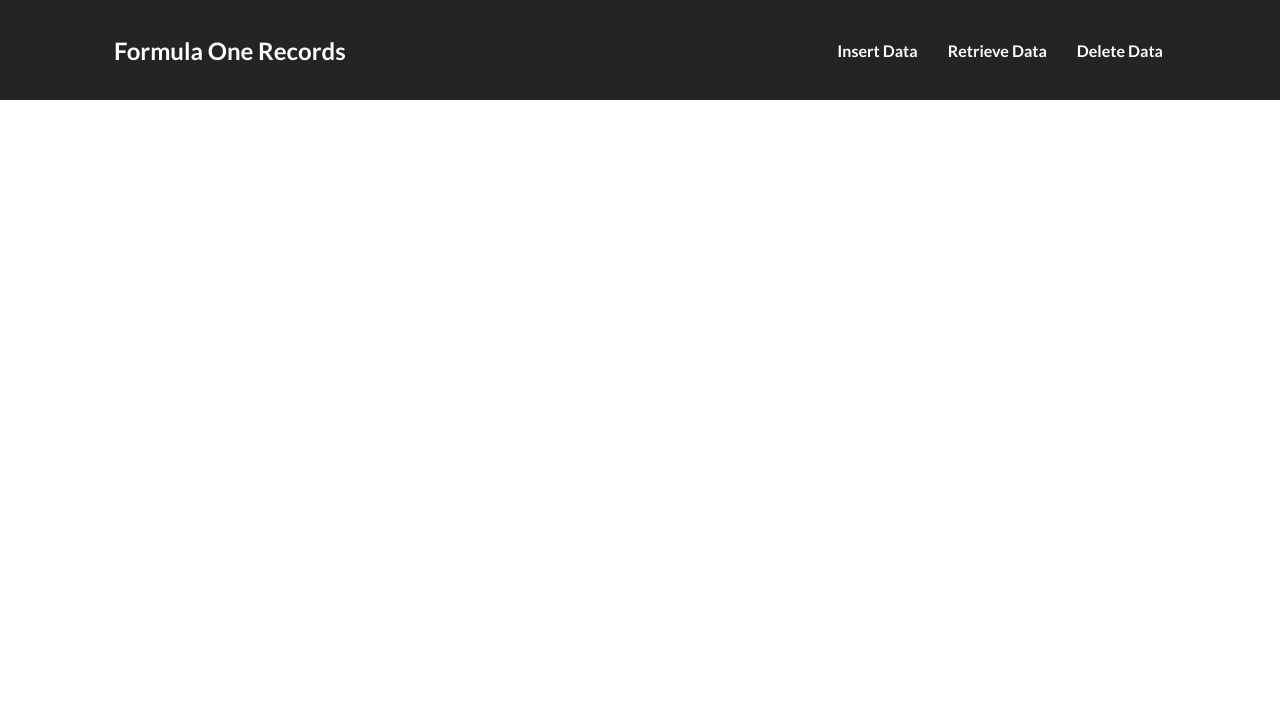
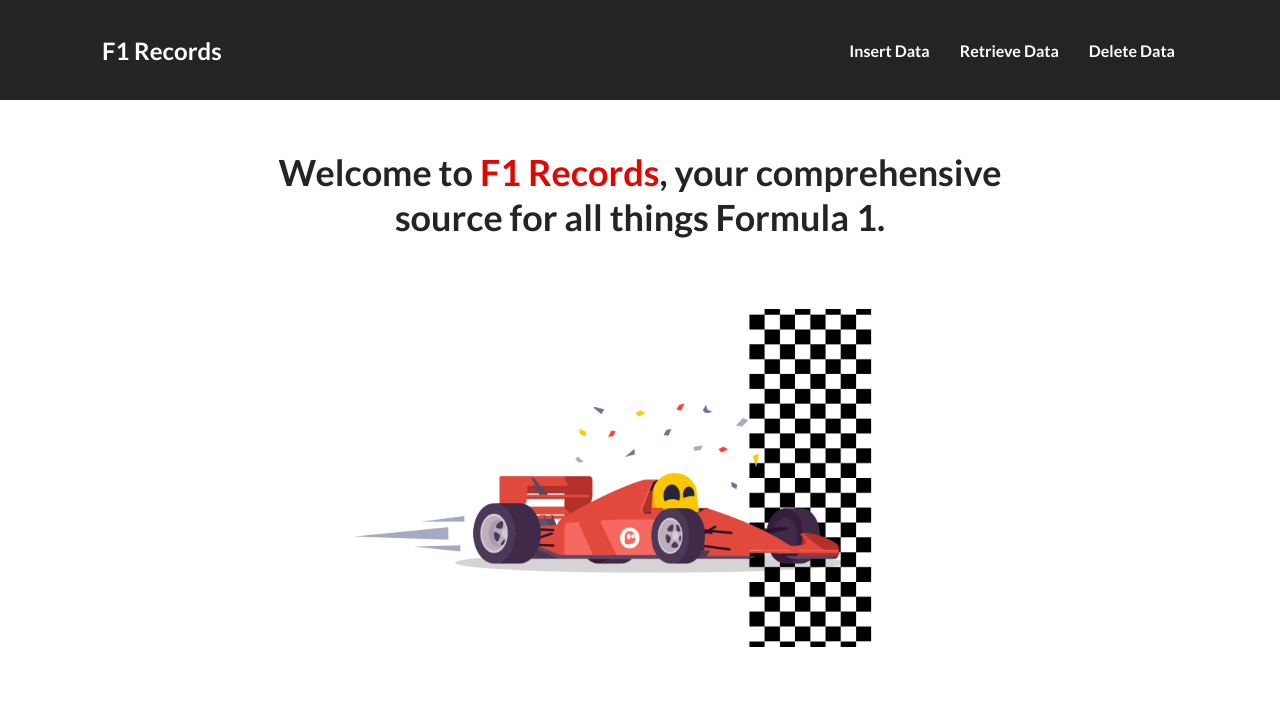
Before and after one commit to niko-vahlas/GrandPrixPulse, a plain HTML site: page index.html in a window 1280 px wide. Drawn offline with Linux system fonts and the light colour scheme.

Commit message:
finished home page

```diff
--- a/index.html
+++ b/index.html
@@ -15,7 +15,7 @@
     <section id="about-us">
       <nav id="navbar">
         <div class="navbar--container">
-          <div class="personal--logo">Formula One Records</div>
+          <div class="personal--logo">F1 Records</div>
           <ul class="navbar--list">
             <li>
               <a class="nav--link__anchor" href="#Languages">Insert Data</a>
@@ -29,6 +29,21 @@
           </ul>
         </div>
       </nav>
+      <div class="container">
+        <div class="homepage">
+          <h1 class="about-us-para">
+            Welcome to <strong class="color-red">F1 Records</strong>, your
+            comprehensive source for all things Formula 1.
+          </h1>
+          <div class="img-container">
+            <img
+              src="assets/homepage_car.webp"
+              class="homepage-img"
+              alt="Car Graphic"
+            />
+          </div>
+        </div>
+      </div>
     </section>
   </body>
 </html>
--- a/style.css
+++ b/style.css
@@ -66,28 +66,30 @@ section:nth-child(even) {
   background-color: #f8f8f8;
 }
 
-/* About Us*/
-
-#about-us {
-  background-color: #242424;
-}
-
 /* Navbar */
 
 #navbar {
   height: 100px;
+  background-color: #242424;
   width: 100%;
-  max-width: 1100px;
-  margin: 0 auto;
   padding: 0 12px;
 }
 
 .navbar--container {
   width: 100%;
   height: 100%;
+  max-width: 1100px;
+  margin: 0 auto;
   display: flex;
   justify-content: space-between;
   align-items: center;
+}
+
+.container {
+  width: 100%;
+  height: 100%;
+  max-width: 1100px;
+  margin: 0 auto;
 }
 
 .navbar--list {
@@ -136,3 +138,27 @@ section:nth-child(even) {
   transform: scaleX(1);
   transform-origin: bottom left;
 }
+
+.img-container {
+  max-width: 600px;
+}
+
+.homepage-img {
+  width: 100%;
+}
+
+.homepage {
+  display: flex;
+  flex-direction: column;
+  justify-content: space-between;
+  align-items: center;
+  height: 500px;
+}
+
+.about-us-para {
+  max-width: 800px;
+}
+
+.color-red {
+  color: #e10600;
+}
```
Also changed, not shown: assets/homepage_car.webp (added).
